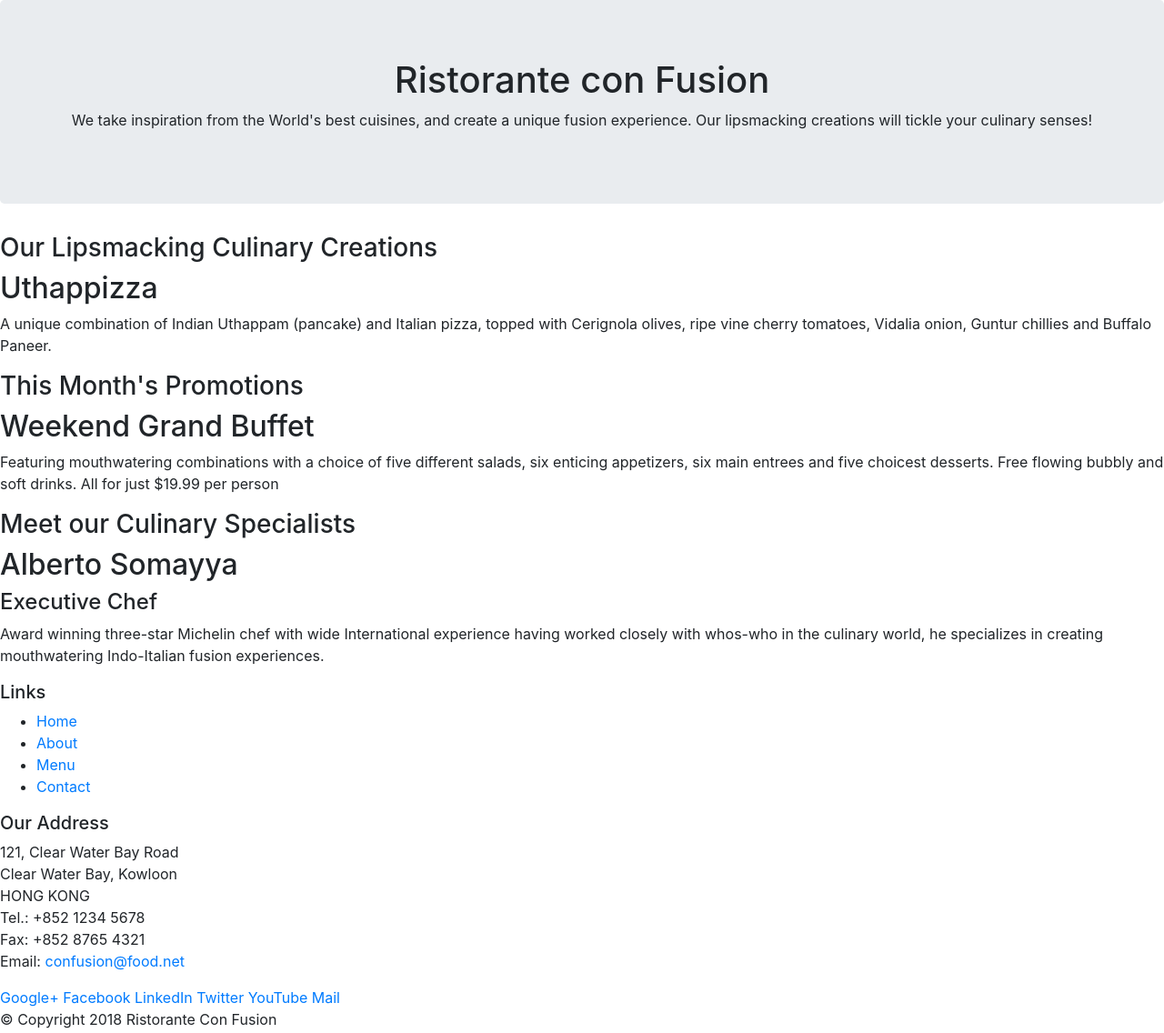
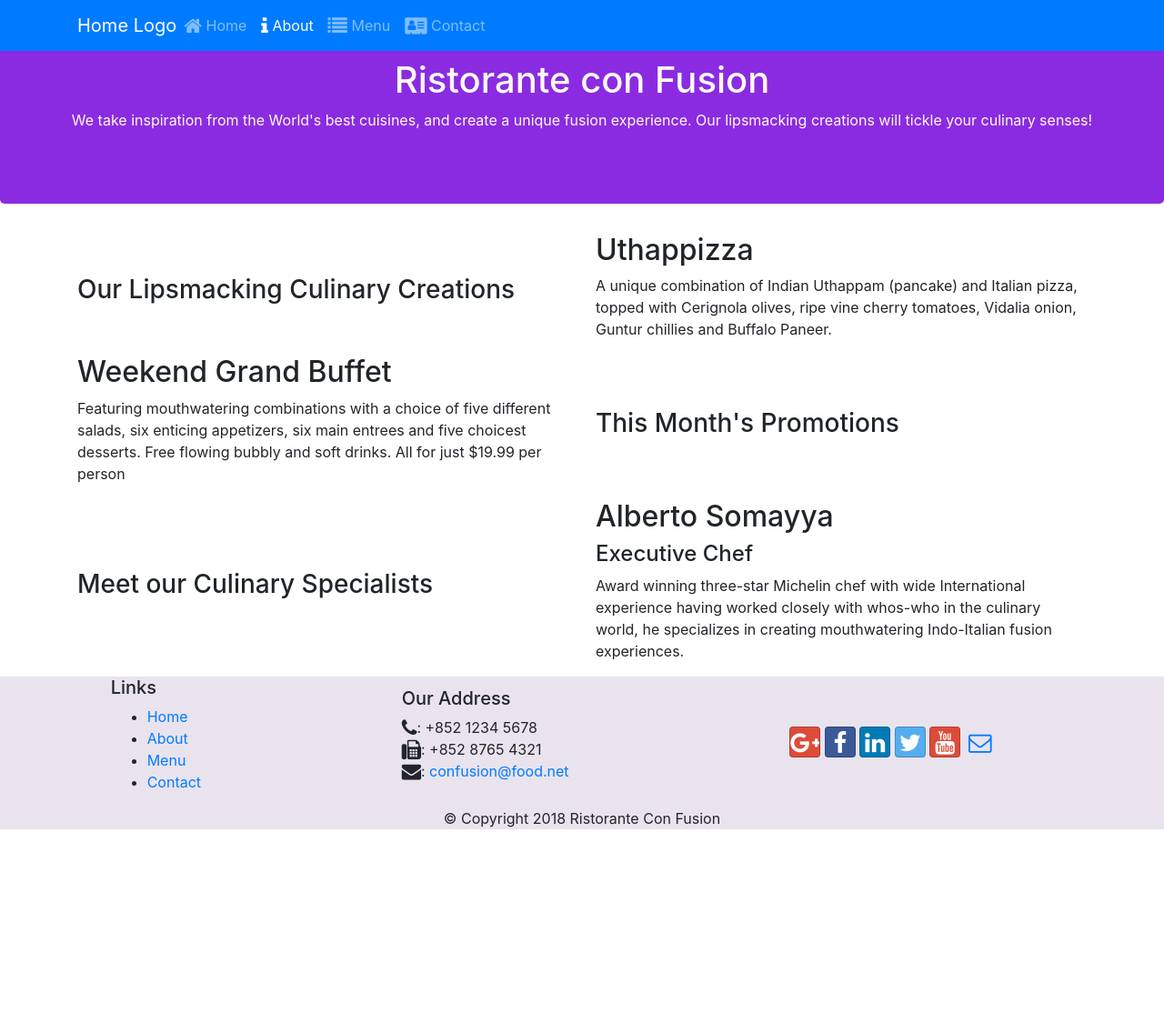
Before and after one commit to vecca26/front-end-project, a website: page index.html in a window 1280 px wide. Shown: the whole page at 91% size. After the commit the page ends 928 px from the top, so only its background shows below. Drawn offline with nearby package versions, Linux system fonts and the light colour scheme.

Commit message:
Commit before taking the code on my PC

```diff
--- a/index.html
+++ b/index.html
@@ -4,6 +4,9 @@
 <head>
     <title>Ristorante Con Fusion</title>
     <link rel="stylesheet" href="node_modules/bootstrap/dist/css/bootstrap.min.css">
+    <link rel="stylesheet" href="style.css">
+    <link rel="stylesheet" href="node_modules/font-awesome/css/font-awesome.min.css">
+    <link rel="stylesheet" href="node_modules/bootstrap-social/bootstrap-social.css">
 </head>
 
 <body>
@@ -20,34 +23,52 @@
             </div>
         </div>
     </header>
+    <nav class="navbar navbar-dark navbar-expand-sm bg-primary fixed-top">
+        <button class="navbar-toggler" type="button" data-toggle="collapse" data-target="#Navbar">
+            <span class="navbar-toggler-icon"></span>
+        </button>
+        <div class="container">
+            <a href="#" class="navbar-brand mr-auto">Home Logo</a>
+            <div class="collapse navbar-collapse" id="Navbar">
+                <ul class="navbar-nav mr-auto">
+                    <li class="nav-item"><a class="nav-link" href="./index.html"><span class="fa fa-home fa-lg"></span> Home</a></li>
+                    <li class="nav-item active"><a class="nav-link" href="#"><span class="fa fa-info fa-lg"></span> About</a></li>
+                    <li class="nav-item"><a class="nav-link" href="#"><span class="fa fa-list fa-lg"></span> Menu</a></li>
+                    <li class="nav-item"><a class="nav-link" href="#"><span class="fa fa-address-card fa-lg"></span> Contact</a></li>
+                </ul>
+            </div>
 
-    <div>
-        <div>
-            <div>
+        </div>
+
+    </nav>
+
+    <div class="container">
+        <div class="row">
+            <div class="col-sm-12 col-md-6 col-lg-6 col-xl-6 align-self-center">
                 <h3>Our Lipsmacking Culinary Creations</h3>
             </div>
-            <div>
+            <div class="col-sm-12 col-md-6 col-lg-6 col-xl-6">
                 <h2>Uthappizza</h2>
                 <p>A unique combination of Indian Uthappam (pancake) and Italian pizza, topped with Cerignola olives, ripe vine cherry tomatoes, Vidalia onion, Guntur chillies and Buffalo Paneer.</p>
             </div>
         </div>
 
 
-        <div>
-            <div>
+        <div class="row">
+            <div class="col-sm-12 col-md-6 col-lg-6 col-xl-6 align-self-center order-last">
                 <h3>This Month's Promotions</h3>
             </div>
-            <div>
+            <div class="col-sm-12 col-md-6 col-lg-6 col-xl-6 order-first">
                 <h2>Weekend Grand Buffet</h2>
                 <p>Featuring mouthwatering combinations with a choice of five different salads, six enticing appetizers, six main entrees and five choicest desserts. Free flowing bubbly and soft drinks. All for just $19.99 per person </p>
             </div>
         </div>
 
-        <div>
-            <div>
+        <div class="row">
+            <div class="col-sm-12 col-md-6 col-lg-6 col-xl-6 align-self-center">
                 <h3>Meet our Culinary Specialists</h3>
             </div>
-            <div>
+            <div class="col-sm-12 col-md-6 col-lg-6 col-xl-6">
                 <h2>Alberto Somayya</h2>
                 <h4>Executive Chef</h4>
                 <p>Award winning three-star Michelin chef with wide International experience having worked closely with whos-who in the culinary world, he specializes in creating mouthwatering Indo-Italian fusion experiences. </p>
@@ -56,41 +77,39 @@
     </div>
 
     <footer>
-        <div>
-            <div>
-                <div>
+        <div class="container-fluid jumbotron-class">
+            <div class="row">
+                <div  class="offset-1 col-sm-12 col-md-6 col-lg-3 col-xl-3 align-self-center">
                     <h5>Links</h5>
                     <ul>
-                        <li><a href="#">Home</a></li>
+                        <li><a href="aboutus.html">Home</a></li>
                         <li><a href="#">About</a></li>
                         <li><a href="#">Menu</a></li>
                         <li><a href="#">Contact</a></li>
                     </ul>
                 </div>
-                <div>
+                <div  class="col-sm-12 col-md-6 col-lg-4 col-xl-4 align-self-center">
                     <h5>Our Address</h5>
                     <address>
-		              121, Clear Water Bay Road<br>
-		              Clear Water Bay, Kowloon<br>
-		              HONG KONG<br>
-		              Tel.: +852 1234 5678<br>
-		              Fax: +852 8765 4321<br>
-		              Email: <a href="mailto:confusion@food.net">confusion@food.net</a>
+                        <i class="fa fa-phone fa-lg"></i>: +852 1234 5678<br>
+                        <i class="fa fa-fax fa-lg"></i>: +852 8765 4321<br>
+                        <i class="fa fa-envelope fa-lg"></i>:
+                        <a href="mailto:confusion@food.net">confusion@food.net</a>
 		           </address>
                 </div>
-                <div>
+                <div  class="col-sm-12 col-md-6 col-lg-4 col-xl-4 align-self-center">
                     <div>
-                        <a href="http://google.com/+">Google+</a>
-                        <a href="http://www.facebook.com/profile.php?id=">Facebook</a>
-                        <a href="http://www.linkedin.com/in/">LinkedIn</a>
-                        <a href="http://twitter.com/">Twitter</a>
-                        <a href="http://youtube.com/">YouTube</a>
-                        <a href="mailto:">Mail</a>
+                        <a class="btn btn-social-icon btn-google" href="http://google.com/+"><i class="fa fa-google-plus"></i></a>
+                        <a class="btn btn-social-icon btn-facebook" href="http://www.facebook.com/profile.php?id="><i class="fa fa-facebook"></i></a>
+                        <a class="btn btn-social-icon btn-linkedin" href="http://www.linkedin.com/in/"><i class="fa fa-linkedin"></i></a>
+                        <a class="btn btn-social-icon btn-twitter" href="http://twitter.com/"><i class="fa fa-twitter"></i></a>
+                        <a class="btn btn-social-icon btn-google" href="http://youtube.com/"><i class="fa fa-youtube"></i></a>
+                        <a class="btn btn-social-icon" href="mailto:"><i class="fa fa-envelope-o"></i></a>
                     </div>
                 </div>
            </div>
            <div>
-                <div>
+                <div class="text-center">
                     <p>© Copyright 2018 Ristorante Con Fusion</p>
                 </div>
            </div>
--- a/package.json
+++ b/package.json
@@ -15,6 +15,8 @@
   },
   "dependencies": {
     "bootstrap": "^4.0.0",
+    "bootstrap-social": "^5.1.1",
+    "font-awesome": "^4.7.0",
     "jquery": "^3.3.1",
     "popper.js": "^1.12.9"
   }
--- /dev/null
+++ b/style.css
@@ -0,0 +1,7 @@
+.jumbotron{
+    background-color: blueviolet;
+    color:floralwhite;
+}
+.jumbotron-class{
+    background-color: rgb(233, 227, 238);
+}
```
Also changed, not shown: aboutus.html (added, +152 -0 lines), 1 other file.
